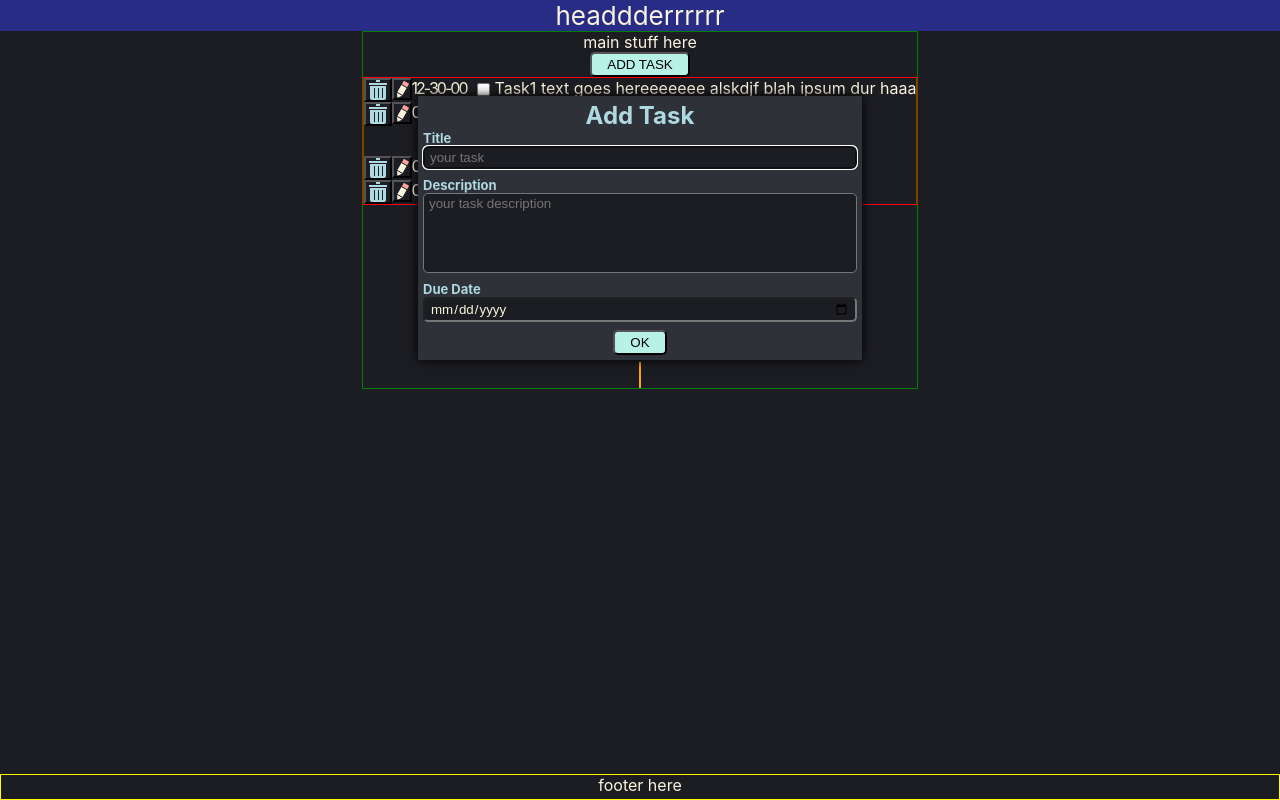
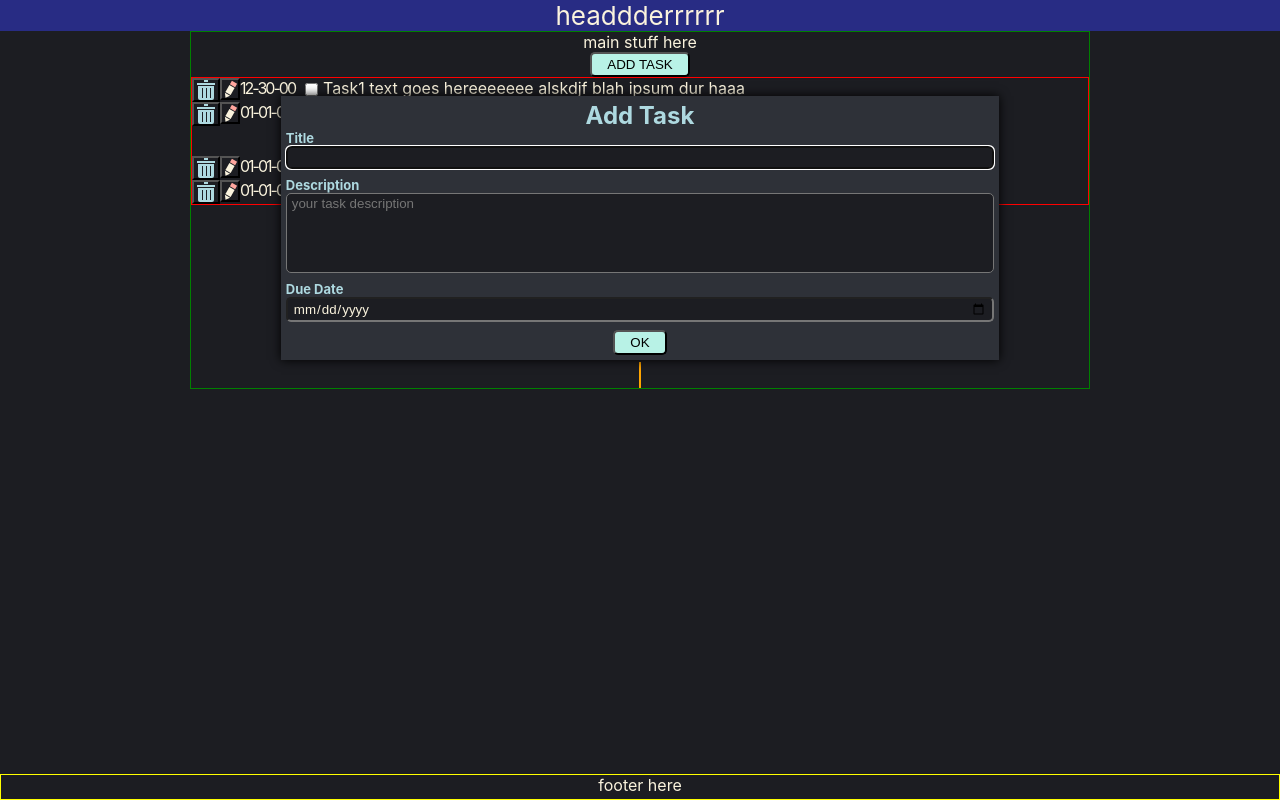
Before and after one commit to mbeckdev/to-do-react, a React (Create React App) app: page / in a window 1280 px wide. Both pictures are taken after a click on the button "ADD TASK". Built offline with nearby package versions, Linux system fonts and the light colour scheme.

Commit message:
Add editing functionality to all but date

```diff
--- a/src/App.js
+++ b/src/App.js
@@ -82,12 +82,20 @@ const WrapperApp = styled.section`
   }
 
   main #main-width-container {
+    /* min-width: 900px; */
     max-width: 900px;
+    width: 100%;
     border: 1px solid green;
     display: flex;
     flex-direction: column;
     align-items: center;
     position: relative;
+  }
+
+  @media screen and (min-width: 500px) {
+    main #main-width-container {
+      width: 80%px;
+    }
   }
 
   main #task-container {
@@ -132,7 +140,7 @@ function App() {
       isEditing: false,
       descriptionIsShown: false,
       id: uniqid(),
-      text: 'Task1 text goes hereeeeeee alskdjf blah ipsum dur haaa',
+      title: 'Task1 text goes hereeeeeee alskdjf blah ipsum dur haaa',
       taskDescription:
         'longer1 description description description description description description description description description description description description is this part where it shows up when you click on it',
       dueDate: new Date('Dec 30 2000'),
@@ -142,7 +150,7 @@ function App() {
       isEditing: false,
       descriptionIsShown: true,
       id: uniqid(),
-      text: 'Task2 text goesum dur haaa',
+      title: 'Task2 text goesum dur haaa',
       taskDescription: 'longer2 descripn you click on it',
       dueDate: new Date('Jan 1 2000'),
       completed: false,
@@ -151,7 +159,7 @@ function App() {
       isEditing: false,
       descriptionIsShown: false,
       id: uniqid(),
-      text: 'Task3 text goes herur haaa',
+      title: 'Task3 text goes herur haaa',
       taskDescription: 'longer3 descriptionsf sd fws up when you click on it',
       dueDate: new Date('Jan 1 2000'),
       completed: false,
@@ -160,7 +168,7 @@ function App() {
       isEditing: false,
       descriptionIsShown: false,
       id: uniqid(),
-      text: 'Task4 text goes herur haaa',
+      title: 'Task4 text goes herur haaa',
       taskDescription:
         '4 description is this part where it shows up when you click on it',
       dueDate: new Date('Jan 1 2000'),
@@ -168,9 +176,23 @@ function App() {
     },
   ]);
 
+  const emptyTask = {
+    isEditing: false,
+    descriptionIsShown: false,
+    id: uniqid(),
+    title: '',
+    taskDescription: '',
+    // dueDate: new Date('Jan 1 2000'),
+    dueDate: 0,
+    completed: false,
+  };
+
   const [manageTaskFormIsHidden, setManageTaskFormIsHidden] = useState(true);
+  const [isEditing, setIsEditing] = useState(false);
+  const [taskToEdit, setTaskToEdit] = useState(emptyTask);
 
   const handleAddTask = () => {
+    setIsEditing(false);
     console.log('handling add task');
     setManageTaskFormIsHidden(false);
   };
@@ -182,11 +204,30 @@ function App() {
     setTasks(newTasks);
   };
 
+  const handleEditButtonClick = (thisId) => {
+    setIsEditing(true);
+
+    console.log('handle edit button click');
+    const theIndex = findIndexFromId(thisId);
+
+    let newTasks = tasks;
+
+    setManageTaskFormIsHidden(false);
+    let newTask = newTasks[theIndex];
+    setTaskToEdit(newTask);
+
+    //put things in form    .value
+
+    // newTasks[theIndex].descriptionIsShown =
+    //   !newTasks[theIndex].descriptionIsShown;
+    // setTasks([...newTasks]);
+  };
+
   const handleOnSubmit = (e) => {
     e.preventDefault();
     console.log('on submit happening');
 
-    let title = e.target.taskTitle.value;
+    let title = e.target.title.value;
     let description = e.target.taskDescription.value;
     let dueDateValue = e.target.taskDueDate.value;
 
@@ -206,16 +247,34 @@ function App() {
 
     let newTask = {
       isEditing: false,
+      descriptionIsShown: false,
       id: uniqid(),
-      text: title,
+      title: title,
       taskDescription: description,
       dueDate: dueDate,
       // dueDate: new Date('Jan 2 2000'),
       completed: false,
     };
 
-    let newTasks = [...tasks, newTask];
-    setTasks(newTasks);
+    console.log('onsubmit before edit check isEditing', isEditing);
+    if (!isEditing) {
+      // we are adding
+      let newTasks = [...tasks, newTask];
+      setTasks(newTasks);
+    } else {
+      // we are editing
+      let newTasks = tasks;
+      // replace a task
+      // which index?
+      let theIndex = findIndexFromId(taskToEdit.id);
+      newTask = taskToEdit;
+      newTasks[theIndex] = newTask;
+      console.log('new task after editing = newTask = ', newTask);
+      setTasks([...newTasks]);
+    }
+
+    // Clear taskToEdit so it's empty next time we open this form
+    setTaskToEdit(emptyTask);
   };
 
   const findIndexFromId = (thisId) => {
@@ -249,6 +308,22 @@ function App() {
     setTasks([...newTasks]);
   };
 
+  // *** onChange inputs ***
+  const handleOnChangeTaskInput = (e) => {
+    // let changedTaskToEdit = taskToEdit;
+    // changedTaskToEdit.title = e.target.value;
+    // setTaskToEdit(changedTaskToEdit);
+
+    let prevTaskToEdit = taskToEdit;
+    setTaskToEdit({
+      ...prevTaskToEdit,
+      [e.target.name]: e.target.value,
+    });
+
+    // e.target.name = title,
+    // task.title
+  };
+
   return (
     <ThemeProvider theme={useLightTheme ? lightTheme : darkTheme}>
       {/* <ThemeProvider theme={darkTheme}> */}
@@ -260,7 +335,12 @@ function App() {
           <main>
             <div id="main-width-container">
               {!manageTaskFormIsHidden && (
-                <ManageTaskForm handleOnSubmit={handleOnSubmit} />
+                <ManageTaskForm
+                  handleOnSubmit={handleOnSubmit}
+                  isEditing={isEditing}
+                  taskToEdit={taskToEdit}
+                  handleOnChangeTaskInput={handleOnChangeTaskInput}
+                />
               )}
 
               <p>main stuff here</p>
@@ -275,6 +355,7 @@ function App() {
                     handleDeleteTask={handleDeleteTask}
                     handleTaskTitleClick={handleTaskTitleClick}
                     handleTaskDescriptionClick={handleTaskDescriptionClick}
+                    handleEditButtonClick={handleEditButtonClick}
                   />
                 ))}
               </ul>
--- a/src/components/EditButton.jsx
+++ b/src/components/EditButton.jsx
@@ -54,14 +54,15 @@ const WrapperEditButton = styled.button`
   }
 `;
 
-function EditButton() {
+function EditButton(props) {
   return (
-    <WrapperEditButton className="edit-button">
-      {/* <button className="edit-button"> */}
+    <WrapperEditButton
+      className="edit-button"
+      onClick={() => props.handleEditButtonClick(props.task.id)}
+    >
       <div className="edit-icon">
         <div className="edit-inner"></div>
       </div>
-      {/* </button> */}
     </WrapperEditButton>
   );
 }
--- a/src/components/ManageTaskForm.jsx
+++ b/src/components/ManageTaskForm.jsx
@@ -16,7 +16,7 @@ const WrapperManageTaskForm = styled.form`
   /* color: var(--main-text-color); */
 
   .hidden {
-    visible: hidden;
+    visibility: hidden;
   }
 
   h2 {
@@ -54,6 +54,7 @@ const WrapperManageTaskForm = styled.form`
 `;
 
 function ManageTaskForm(props) {
+  // console.log('managetaskform props.taskToEdit', props.taskToEdit);
   return (
     <WrapperManageTaskForm
       id="manage-task-form"
@@ -62,8 +63,25 @@ function ManageTaskForm(props) {
     >
       <h2>Add Task</h2>
       <div className="form-row">
-        <label htmlFor="taskTitle">Title</label>
-        <input autoFocus name="taskTitle" type="text" placeholder="your task" />
+        <label htmlFor="title">Title</label>
+        {/* {!props.isEditing ? (
+          <input autoFocus name="title" type="text" placeholder="your task" />
+        ) : (
+          <input
+            autoFocus
+            name="title"
+            type="text"
+            value={props.taskToEdit.title}
+            onChange={props.handleOnChangeTaskInput}
+          />
+        )} */}
+        <input
+          autoFocus
+          name="title"
+          type="text"
+          value={props.taskToEdit.title}
+          onChange={props.handleOnChangeTaskInput}
+        />
       </div>
       <div className="form-row">
         <label htmlFor="taskDescription">Description</label>
@@ -71,11 +89,18 @@ function ManageTaskForm(props) {
           name="taskDescription"
           type="text"
           placeholder="your task description"
+          value={props.taskToEdit.taskDescription}
+          onChange={props.handleOnChangeTaskInput}
         />
       </div>
       <div className="form-row">
         <label htmlFor="taskDueDate">Due Date</label>
-        <input name="taskDueDate" type="date" />
+        <input
+          name="taskDueDate"
+          type="date"
+          value={props.taskToEdit.dueDate}
+          onChange={props.handleOnChangeTaskInput}
+        />
       </div>
 
       <button className="regular-button">OK</button>
--- a/src/components/Task.jsx
+++ b/src/components/Task.jsx
@@ -70,8 +70,11 @@ function Task(props) {
 
   // console.log('props.task.dueDate', props.task.dueDate);
   // console.log('props.task.description', props.task.description);
-  console.log('props.task', props.task);
+  // console.log('props.task', props.task);
   // console.log('props.task.descriptionIsShown', props.task.descriptionIsShown);
+
+  console.log('props.task.descriptionIsShown', props.task.descriptionIsShown);
+
   return (
     // <div className="task">
     <WrapperTask className="task">
@@ -80,7 +83,10 @@ function Task(props) {
           task={props.task}
           handleDeleteTask={props.handleDeleteTask}
         />
-        <EditButton />
+        <EditButton
+          task={props.task}
+          handleEditButtonClick={props.handleEditButtonClick}
+        />
         <div className="due-date">
           {getFormattedDueDate(props.task.dueDate)}
         </div>
@@ -90,7 +96,7 @@ function Task(props) {
           className="task-title"
           onClick={() => props.handleTaskTitleClick(props.task.id)}
         >
-          {props.task.text}
+          {props.task.title}
         </div>
       </div>
       {props.task.descriptionIsShown && (
```
